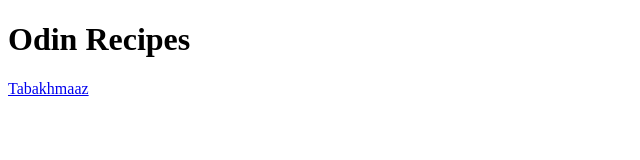
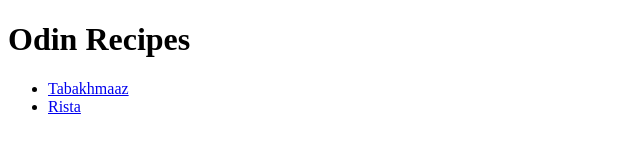
Before and after one commit to syedfaheem27/odin-recipes, a plain HTML site: page index.html in a window 1280 px wide. Shown: the whole page, without its empty margins (0-640 px from the left). Drawn offline with Linux system fonts and the light colour scheme.

Commit message:
Add link address of rista.html

```diff
--- a/index.html
+++ b/index.html
@@ -6,6 +6,10 @@
     </head>
     <body>
         <h1>Odin Recipes</h1>
-        <a href="./recipes/tabakhmaaz.html">Tabakhmaaz</a>
+        <ul>
+        <li><a href="./recipes/tabakhmaaz.html">Tabakhmaaz</a></li>
+        <li><a href="./recipes/rista.html">Rista</a></li>
+
+
     </body>
 </html>
```
